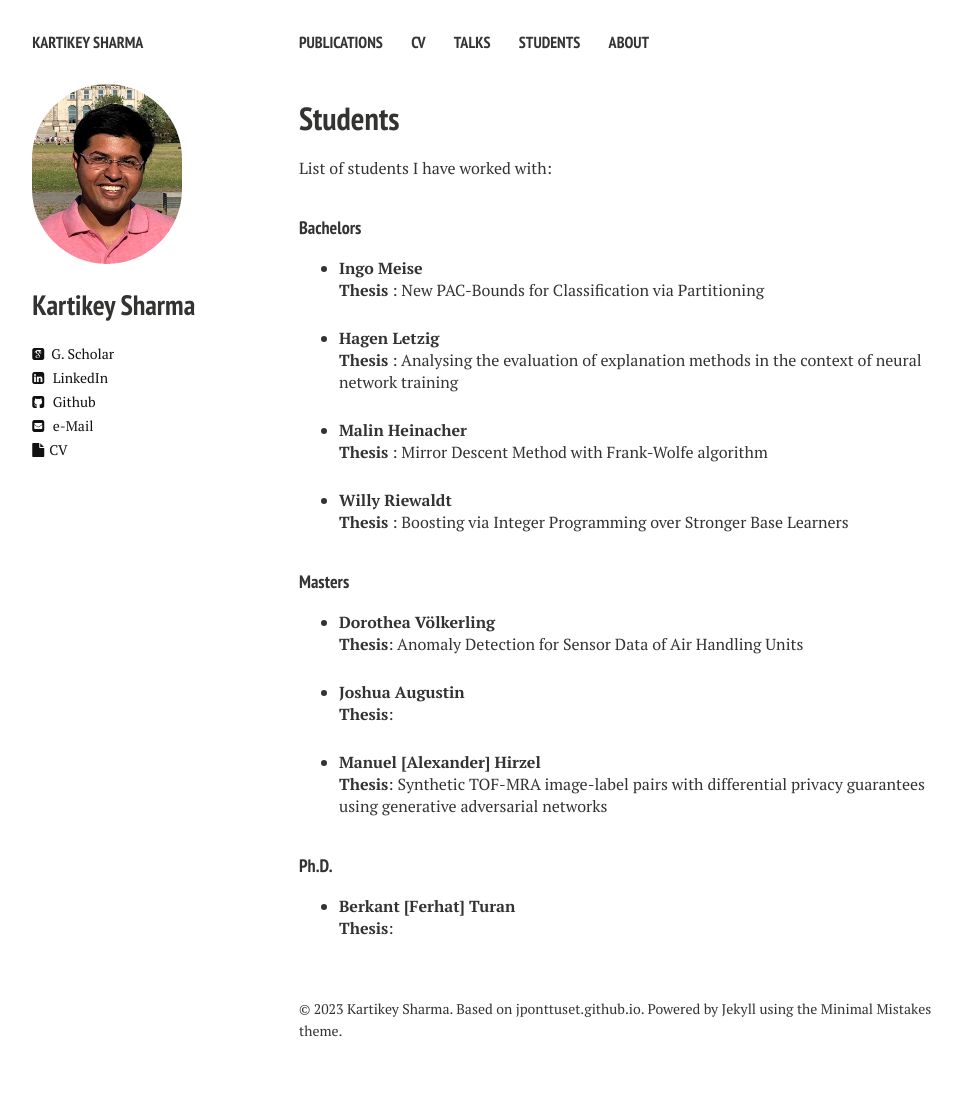
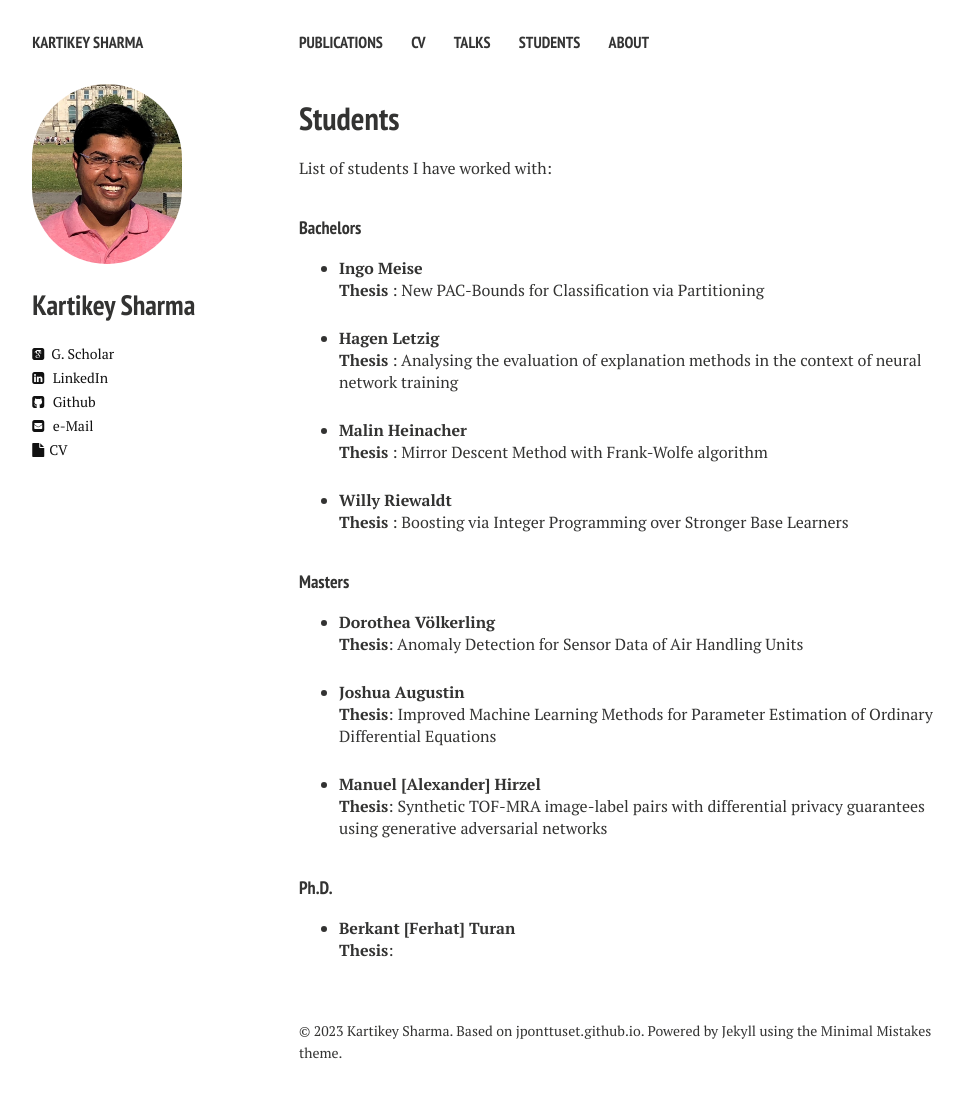
Before and after one commit to kartikeyrinwa/kartikeyrinwa.github.io, a Jekyll site: the page built from students.md, in a window 1280 px wide. Shown: the whole page, without its empty margins (21-984 px from the left). Built offline with Jekyll 4.4.1, drawn with Linux system fonts in a browser that asks for light colours; nearby versions of some CDN libraries; before the commit the page ends 1089 px from its top, so only the background shows below that.

Commit message:
updated student info

```diff
--- a/_data/student_list.yml
+++ b/_data/student_list.yml
@@ -95,7 +95,7 @@
           internal_advisor:
             - kartikey.sharma
             - christoph.spiegel
-          title:
+          title: Improved Machine Learning Methods for Parameter Estimation of Ordinary Differential Equations
           topic: Machine Learning and Differential Equations
           grade:
           dates:
```
